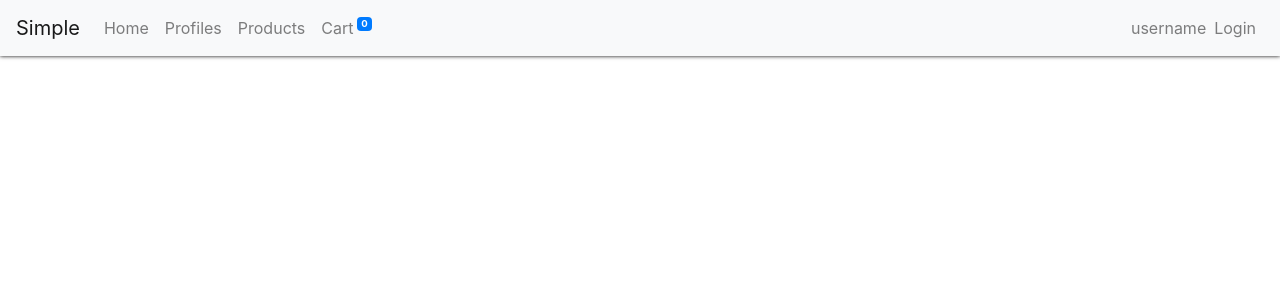
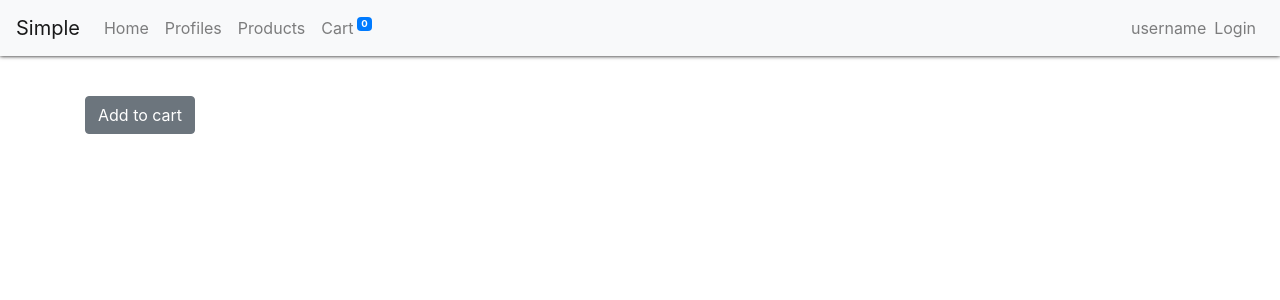
Before and after one commit to locnt19/react-simple-app, a React (Create React App) app in the folder fe-react/: page /product/1 in a window 1280 px wide. Shown: the top 300 px of the page. Built offline with nearby package versions, Linux system fonts and the light colour scheme; no server answers.

Commit message:
🆕 Add Cart detail page

```diff
--- a/fe-react/src/App.js
+++ b/fe-react/src/App.js
@@ -7,6 +7,7 @@ import { CartProvider } from './contexts/Cart';
 import TopMenu from './components/TopMenu';
 
 import Products from './pages/Products';
+import ProductDetail from './pages/ProductDetail';
 import Cart from './pages/Cart';
 
 class App extends Component {
@@ -18,7 +19,8 @@ class App extends Component {
             <TopMenu />
             <div className="App-content">
               <Route path="/products" component={Products} />
-              <Route path="/cart-items" component={Cart} />
+              <Route path="/product/:id" component={ProductDetail} />
+              <Route path="/cart" component={Cart} />
             </div>
           </div>
         </Router>
--- a/fe-react/src/components/TopMenu.js
+++ b/fe-react/src/components/TopMenu.js
@@ -35,7 +35,7 @@ const TopMenu = (props) => {
             <CartContext.Consumer>
               {
                 ({ cartItems }) => (
-                  <Link className="nav-link" to="/cart-items">
+                  <Link className="nav-link" to="/cart">
                     <span>Cart</span>
                     <Badge color="primary">{cartItems.length}</Badge>
                   </Link>
--- a/fe-react/src/pages/Cart.js
+++ b/fe-react/src/pages/Cart.js
@@ -5,6 +5,7 @@ import {
 } from 'reactstrap';
 
 import { CartContext } from '../contexts/Cart';
+import { Link } from 'react-router-dom';
 
 class Cart extends Component {
   render() {
@@ -16,11 +17,19 @@ class Cart extends Component {
               ({ cartItems, removeFromCart }) => (
                 cartItems.map((product, index) => (
                   <Col xs="12" key={index} className="mt-4">
-                    <img src={product.imageURL} alt={product.name} />
-                    <h2>{product.name}</h2>
+                    <Link to={`/product/${product.id}`}>
+                      <img src={product.imageURL} alt={product.name} />
+                    </Link>
+                    <h2>
+                      <Link to={`/product/${product.id}`}>
+                        {product.name}
+                      </Link>
+                    </h2>
                     <h4>{product.producer}</h4>
                     <p>{product.description}</p>
-                    <button className="btn btn-danger" onClick={() => removeFromCart(index)}>Remove</button>
+                    <button
+                      className="btn btn-danger"
+                      onClick={() => removeFromCart(index)}>Remove</button>
                   </Col>
                 ))
               )
--- /dev/null
+++ b/fe-react/src/pages/ProductDetail.js
@@ -0,0 +1,50 @@
+import React, { Component } from 'react';
+import {
+  Container, Row, Col, Button
+} from 'reactstrap';
+
+import axios from 'axios';
+import { CartContext } from '../contexts/Cart';
+
+class ProductDetail extends Component {
+  constructor(props) {
+    super(props);
+    this.state = {
+      product: {}
+    }
+  }
+  componentDidMount() {
+    // Run server in folder be-api first
+    console.log('Props:', this.props)
+    axios.get("http://localhost:8080/products/" + this.props.match.params.id).then(res => {
+      this.setState({
+        product: res.data
+      });
+    })
+  }
+
+
+  render() {
+    const { product } = this.state;
+    return (
+      <Container>
+        <Row>
+          <Col xs="12">
+            <img src={product.imageURL} alt={product.name} />
+            <h4>{product.producer}</h4>
+            <p>{product.description}</p>
+            <CartContext.Consumer>
+              {
+                ({ addToCart }) => (
+                  <Button onClick={() => addToCart(product)}>Add to cart</Button>
+                )
+              }
+            </CartContext.Consumer>
+          </Col>
+        </Row>
+      </Container>
+    )
+  }
+}
+
+export default ProductDetail;
--- a/fe-react/src/pages/Products.js
+++ b/fe-react/src/pages/Products.js
@@ -6,6 +6,7 @@ import {
 } from 'reactstrap';
 
 import { CartContext } from '../contexts/Cart';
+import { Link } from 'react-router-dom';
 
 class Products extends Component {
   constructor(props) {
@@ -34,9 +35,15 @@ class Products extends Component {
             products.map((product, index) => (
               <Col key={index} md="6" lg="4" className="mt-4">
                 <Card className="h-100">
-                  <CardImg top width="100%" src={product.imageURL} alt="Card image cap" />
+                  <Link to={`/product/${product.id}`}>
+                    <CardImg top width="100%" src={product.imageURL} alt="Card image cap" />
+                  </Link>
                   <CardBody>
-                    <CardTitle>{product.name}</CardTitle>
+                    <CardTitle>
+                      <Link to={`/product/${product.id}`}>
+                        {product.name}
+                      </Link>
+                    </CardTitle>
                     <CardSubtitle>{product.producer}</CardSubtitle>
                     <CardText className="mt-2">{product.description}</CardText>
                     <CartContext.Consumer>
```
